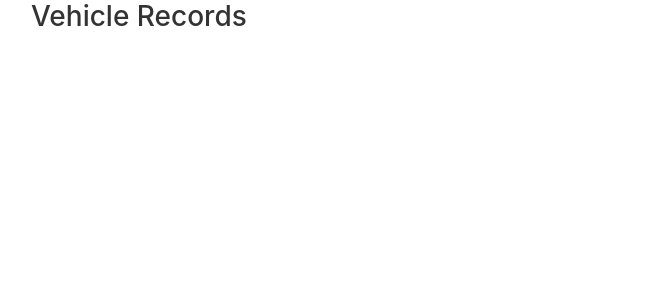
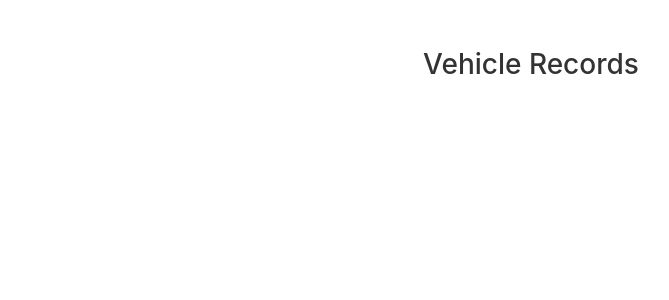
Before and after one commit to mydigita/mongo-office, a React (Create React App) app: page /mongo-office/vehicle-records in a window 1280 px wide. Shown: the top 300 px of the page, without its empty margins (219-888 px from the left). Built offline with nearby package versions, Linux system fonts and the light colour scheme.

Commit message:
local update

```diff
--- a/src/components/vehicle-records.component.js
+++ b/src/components/vehicle-records.component.js
@@ -12,8 +12,8 @@ import {
 
 export default function VehicleRecords(){
     return(
-        <div className="body-part">
-            <h3>Vehicle Records</h3>
+        <div className="body-part pt-5">
+            <h3 className="text-center">Vehicle Records</h3>
 
         </div>
     );
```
